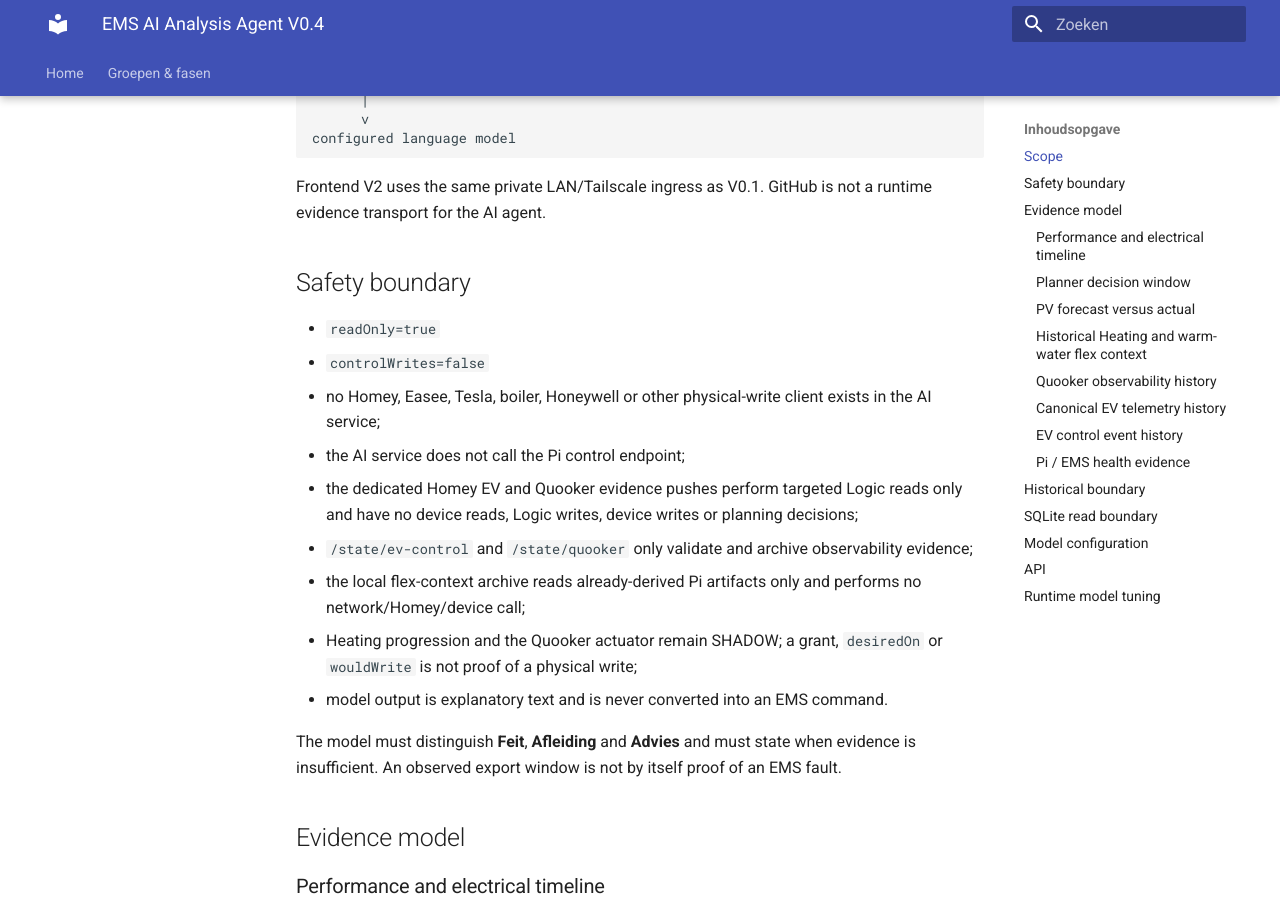
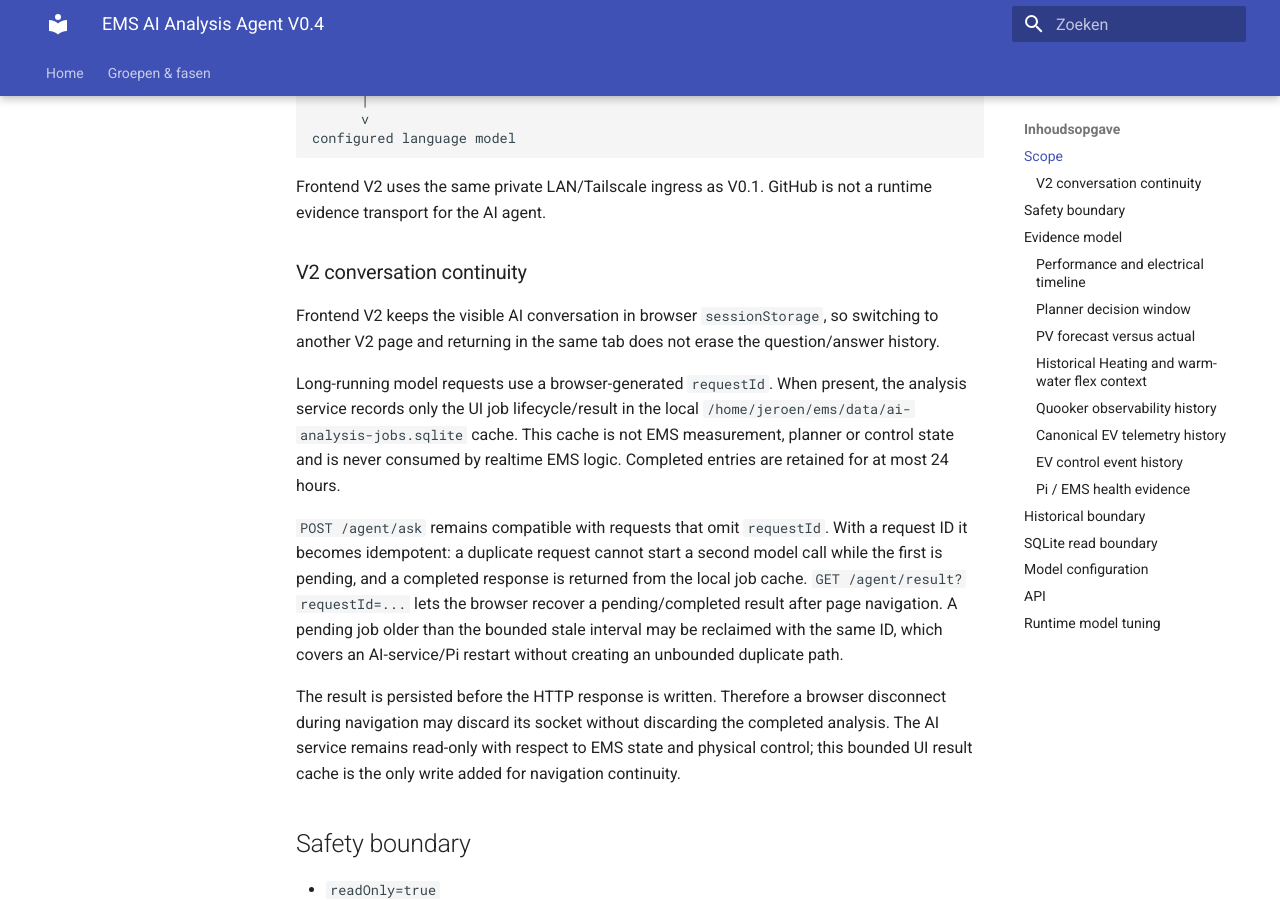
Before and after one commit to OnsKasteeltje/homey-energy-manual, an MkDocs documentation site: the page built from docs/architecture/ems-ai-analysis-agent.md, in a window 1280 px wide and 900 px high, scrolled down 1225 px. Built offline with MkDocs 1.6.1 and Material for MkDocs 9.7.7, drawn with Linux system fonts in a browser that asks for light colours.

Commit message:
docs(ai): define resumable V2 conversation boundary

```diff
--- a/docs/architecture/ems-ai-analysis-agent.md
+++ b/docs/architecture/ems-ai-analysis-agent.md
@@ -62,6 +62,32 @@ configured language model
 
 Frontend V2 uses the same private LAN/Tailscale ingress as V0.1. GitHub is not
 a runtime evidence transport for the AI agent.
+
+### V2 conversation continuity
+
+Frontend V2 keeps the visible AI conversation in browser `sessionStorage`, so
+switching to another V2 page and returning in the same tab does not erase the
+question/answer history.
+
+Long-running model requests use a browser-generated `requestId`. When present,
+the analysis service records only the UI job lifecycle/result in the local
+`/home/jeroen/ems/data/ai-analysis-jobs.sqlite` cache. This cache is not EMS
+measurement, planner or control state and is never consumed by realtime EMS
+logic. Completed entries are retained for at most 24 hours.
+
+`POST /agent/ask` remains compatible with requests that omit `requestId`.
+With a request ID it becomes idempotent: a duplicate request cannot start a
+second model call while the first is pending, and a completed response is
+returned from the local job cache. `GET /agent/result?requestId=...` lets the
+browser recover a pending/completed result after page navigation. A pending job
+older than the bounded stale interval may be reclaimed with the same ID, which
+covers an AI-service/Pi restart without creating an unbounded duplicate path.
+
+The result is persisted before the HTTP response is written. Therefore a
+browser disconnect during navigation may discard its socket without discarding
+the completed analysis. The AI service remains read-only with respect to EMS
+state and physical control; this bounded UI result cache is the only write added
+for navigation continuity.
 
 ## Safety boundary
 
```
